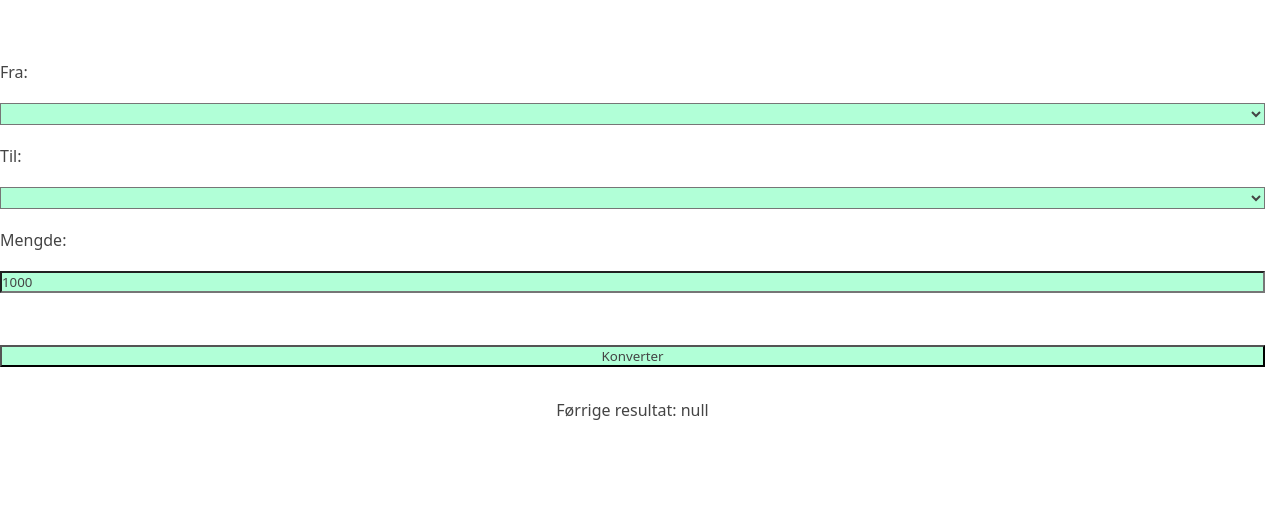
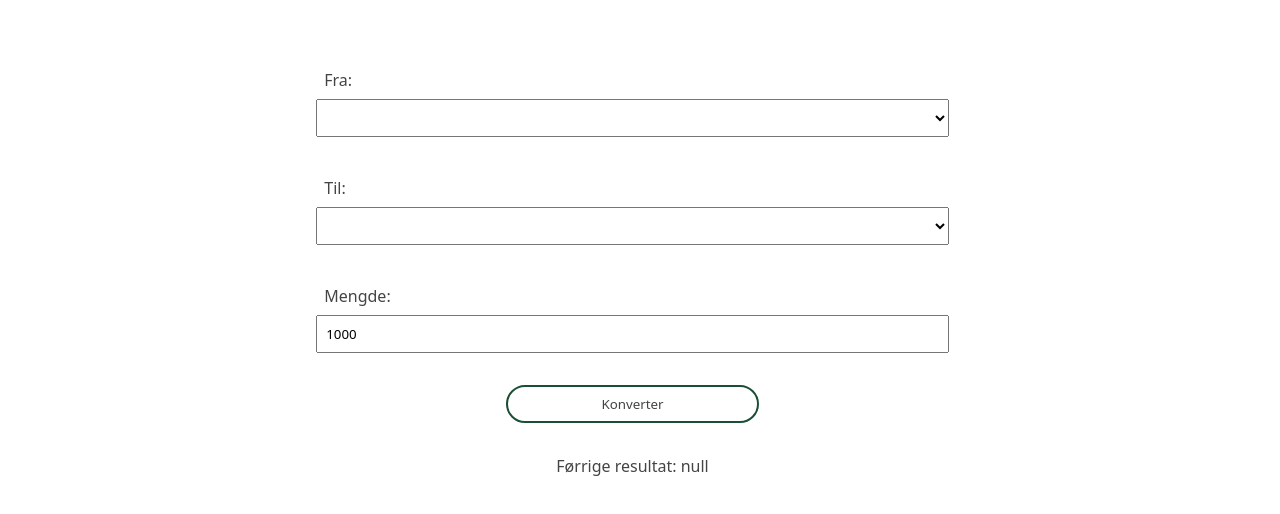
Before and after one commit to yasua006/valut-kalkulator, a website with bundled scripts: page index.html in a window 1280 px wide. Shown: the part 58-572 px from the top of the page. Built offline with nearby package versions, Linux system fonts and the light colour scheme.

Commit message:
Organisering, bedre UI, og andre
Forbedret UI design og spacing, og rett på accent
`convert_curr()` blir til en modul fil
Fjernet DOMContentLoaded siden alle filer er mo-
duler nå

Andre
Lagde hjelpsomt informasjon i README

```diff
--- a/index.html
+++ b/index.html
@@ -17,7 +17,7 @@
         <form @submit.prevent="convert" method="get">
             <p>Fra:</p>
             <!-- Top 10 -->
-            <select v-model="base">
+            <select v-model="base" class="spaced-bottom">
                 <option value="USD">USD (Amerikanske Dollar) 🇺🇸</option>
                 <option value="EUR">EUR (Euro) 🇪🇺</option>
                 <option value="JPY">JPY (Japanske Yen) 🇯🇵</option>
@@ -32,7 +32,7 @@
 
             <p>Til:</p>
             <!-- Top 10 -->
-            <select v-model="target">
+            <select v-model="target" class="spaced-bottom">
                 <option value="USD">USD (Amerikanske Dollar) 🇺🇸</option>
                 <option value="EUR">EUR (Euro) 🇪🇺</option>
                 <option value="JPY">JPY (Japanske Yen) 🇯🇵</option>
@@ -57,6 +57,6 @@
         </div>
     </main>
 
-    <script src="script.js" defer></script>
+    <script type="module" src="script.js"></script>
 </body>
 </html>
--- /dev/null
+++ b/modules/convert-curr.js
@@ -0,0 +1,12 @@
+export const convert_curr = async (base, target, amount) => {
+    const EXCHANGE_RATE_API_KEY = "c3bebc3cf92257a19192d324";
+    const res = await fetch(`https://v6.exchangerate-api.com/v6/${EXCHANGE_RATE_API_KEY}/pair/${base}/${target}/${amount}`, { method: 'GET' });
+    if (!res.ok) {
+        throw new Error("Bad API response!");
+    }
+    const data = await res.json();
+    if (!data) {
+        throw new Error("No JSON data!");
+    }
+    return data.conversion_result;
+};
--- /dev/null
+++ b/modules/convert-curr.ts
@@ -0,0 +1,18 @@
+export const convert_curr = async(base: string, target: string, amount: number): Promise<number> => {
+    const EXCHANGE_RATE_API_KEY: string = "c3bebc3cf92257a19192d324";
+    const res: Response = await fetch(`https://v6.exchangerate-api.com/v6/${EXCHANGE_RATE_API_KEY}/pair/${base}/${target}/${amount}`,
+        {method: 'GET'}
+    );
+
+    if (!res.ok) {
+        throw new Error("Bad API response!");
+    }
+
+    const data = await res.json();
+
+    if (!data) {
+        throw new Error("No JSON data!");
+    }
+
+    return data.conversion_result;
+}
--- a/script.js
+++ b/script.js
@@ -1,17 +1,5 @@
-document.addEventListener('DOMContentLoaded', () => {
+import { convert_curr } from './modules/convert-curr.js';
 const storage_key = "Previous conversion result";
-    const convert_curr = async (base, target, amount) => {
-        const EXCHANGE_RATE_API_KEY = "c3bebc3cf92257a19192d324";
-        const res = await fetch(`https://v6.exchangerate-api.com/v6/${EXCHANGE_RATE_API_KEY}/pair/${base}/${target}/${amount}`, { method: 'GET' });
-        if (!res.ok) {
-            throw new Error("Bad API response!");
-        }
-        const data = await res.json();
-        if (!data) {
-            throw new Error("No JSON data!");
-        }
-        return data.conversion_result;
-    };
 const { createApp, ref } = Vue;
 const app = createApp({
     setup() {
@@ -45,4 +33,3 @@ document.addEventListener('DOMContentLoaded', () => {
     }
 });
 app.mount('#app');
-});
--- a/style.css
+++ b/style.css
@@ -1,5 +1,5 @@
 :root {
-    --accent: #b1ffd7;
+    --accent: #1a4f34;
     --bg: #fff;
     --fg: #444
 }
@@ -11,6 +11,7 @@
 }
 html {
     font-size: 16px;
+    overflow-x: clip;
     scroll-behavior: smooth
 }
 @supports (scrollbar-gutter: stable) {
@@ -39,23 +40,38 @@ header h1 {
 h3 {font-size: 24px} */
 .spaced-top-bottom {margin: 2rem 0}
 .spaced-top {margin-top: 2rem}
+.spaced-bottom {margin-bottom: 2rem}
+@media (prefers-reduced-motion: reduce) {
+    main button[type="submit"] {
+        transition: none
+    }
+}
 main form {
     display: flex;
-    flex-direction: column;
-    gap: 1.25rem
+    flex-direction: column
 }
-main input,
-main select {
-    background-color: var(--accent)
+main form:not(button[type="submit"]) {
+    align-items: center;
+    display: flex;
+    justify-content: center
 }
-main input,
-main select {
-    color: var(--fg)
+main form *:not(button[type="submit"]) {
+    padding: 0.5rem;
+    width: 50%
 }
 main button[type="submit"] {
-    background-color: var(--accent);
+    background: transparent;
+    border: 0.15rem solid var(--accent);
+    border-radius: 2rem;
     color: var(--fg);
-    cursor: pointer
+    cursor: pointer;
+    padding: 0.5rem;
+    transition: transform 500ms cubic-bezier(0.175, 0.885, 0.32, 1.275);
+    width: 20%;
+    &:hover,
+    &:focus-visible {
+        transform: scaleY(1.2)
+    }
 }
 header,
 main .results {
@@ -63,7 +79,7 @@ main .results {
 }
 @media (prefers-color-scheme: dark) {
     :root {
-        --accent: #1a4f34;
+        --accent: #b1ffd7;
         --bg: #444;
         --fg: #fff
     }
```
Also changed, not shown: script.ts (+2 -21 lines), README.md. Lines whose indentation alone changed are shown as unchanged.
